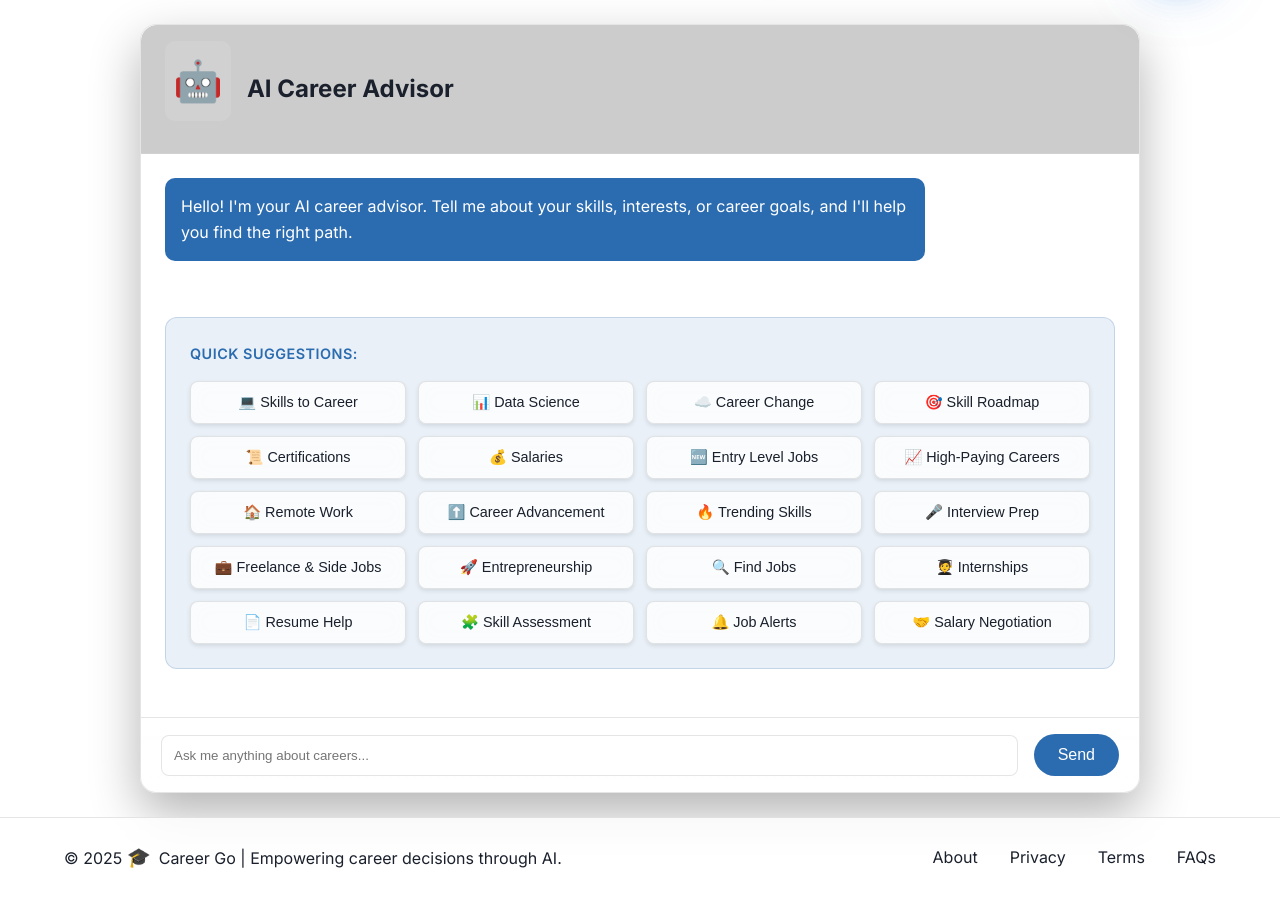
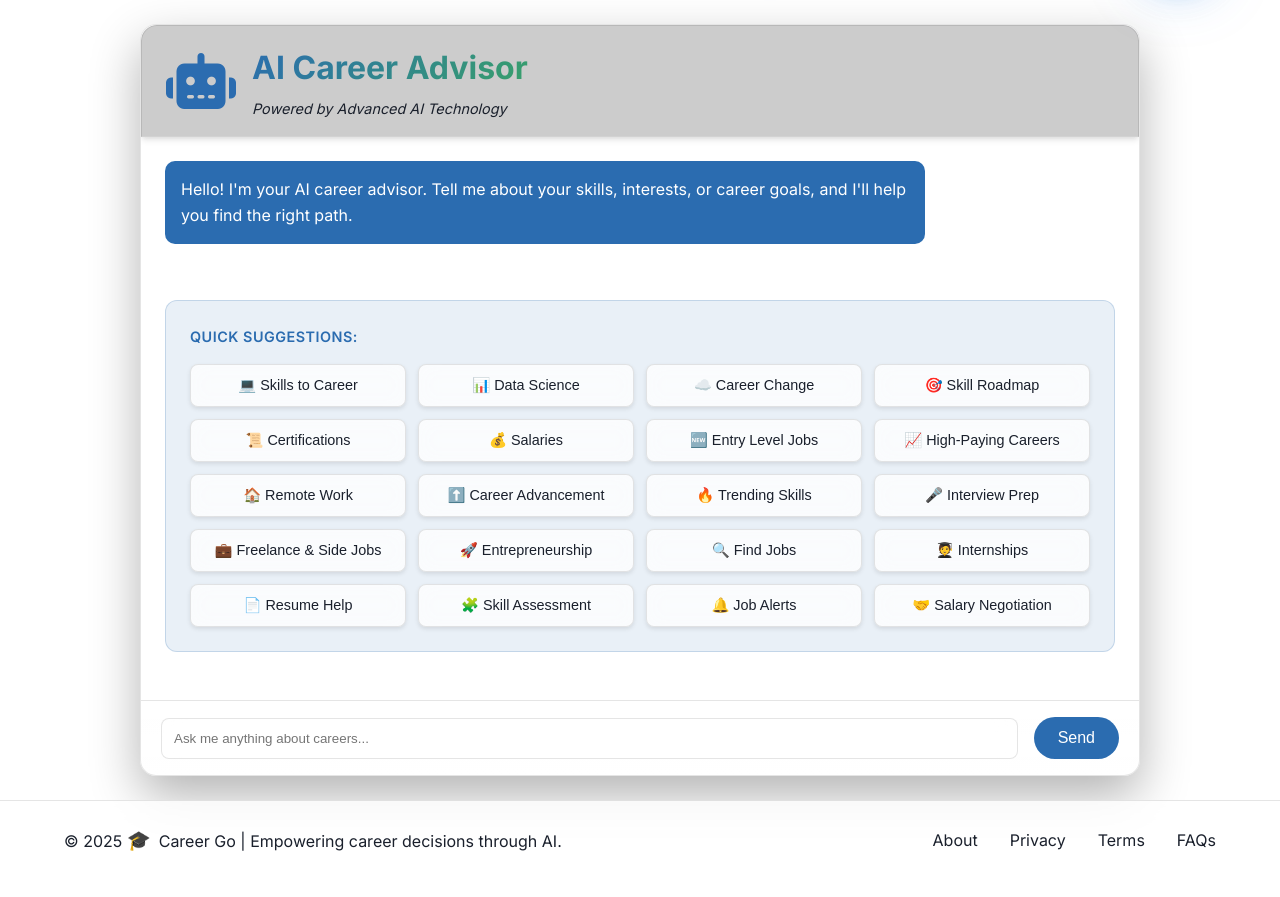
Before and after one commit to KGFCH2/Career_Go, a Flask app: page /chat in a window 1280 px wide. Shown: the part 93-990 px from the top of the page. After the commit the page ends 944 px from the top, so only its background shows below. Run offline with Flask 3, Linux system fonts and the light colour scheme; the visitor is signed in with stand-in values (Sample User, id 1); some libraries are stand-ins or nearby versions.

Commit message:
feat(ui): add Font Awesome icons, improve AI Career Advisor header, add section icon glow effects

```diff
--- a/static/css/styles.css
+++ b/static/css/styles.css
@@ -298,15 +298,18 @@ header {
     transition: all 0.3s ease;
 }
 
-/* Emoji hover glow effects */
+/* Emoji hover glow effects (nav only) */
 @keyframes emojiGlowPulse {
-    0%, 100% {
+
+    0%,
+    100% {
         text-shadow:
             0 0 6px rgba(74, 144, 226, 0.6),
             0 0 12px rgba(74, 144, 226, 0.4),
             0 0 18px rgba(74, 144, 226, 0.2);
         filter: drop-shadow(0 0 4px rgba(74, 144, 226, 0.4));
     }
+
     50% {
         text-shadow:
             0 0 10px rgba(56, 178, 172, 0.8),
@@ -337,23 +340,97 @@ header {
     animation: emojiGlowPulse 1.4s ease-in-out infinite;
 }
 
-/* Error page hover effects */
-.error-container:hover {
-    transform: translateY(-5px) scale(1.01);
-    box-shadow: 0 20px 40px rgba(0, 0, 0, 0.2);
-    transition: all 0.3s ease;
-}
-
-.error-container:hover h1 {
+/* Section icons and emoji glow effects */
+@keyframes sectionIconGlow {
+    0%, 100% {
+        text-shadow:
+            0 0 10px rgba(74, 144, 226, 0.8),
+            0 0 20px rgba(74, 144, 226, 0.5),
+            0 0 30px rgba(74, 144, 226, 0.3);
+        filter: drop-shadow(0 0 8px rgba(74, 144, 226, 0.6));
+    }
+    50% {
+        text-shadow:
+            0 0 15px rgba(56, 178, 172, 1),
+            0 0 30px rgba(56, 178, 172, 0.8),
+            0 0 45px rgba(56, 178, 172, 0.5);
+        filter: drop-shadow(0 0 12px rgba(56, 178, 172, 0.8));
+    }
+}
+
+@keyframes iconBounce {
+    0%, 100% { transform: translateY(0) scale(1); }
+    50% { transform: translateY(-5px) scale(1.1); }
+}
+
+.section-icon,
+.feature-icon,
+.hero-icon,
+.section-icon-fa {
+    display: inline-block;
+    font-size: 2.5rem;
+    transition: all 0.3s cubic-bezier(0.68, -0.55, 0.265, 1.55);
+    cursor: pointer;
+}
+
+.section-icon:hover,
+.feature-icon:hover,
+.hero-icon:hover,
+.section-icon-fa:hover {
+    animation: sectionIconGlow 1.5s ease-in-out infinite, iconBounce 0.6s ease-in-out;
+    transform: scale(1.2) rotate(10deg);
+}
+
+/* Font Awesome specific styling */
+.section-icon-fa {
+    color: var(--primary-color);
+    font-size: 3rem;
+}
+
+[data-theme="dark"] .section-icon-fa {
     color: var(--secondary-color);
-    text-shadow: 0 0 15px rgba(43, 108, 176, 0.5);
-    transition: all 0.3s ease;
-}
-
-/* About, Privacy, Terms, Contact pages hover effects */
-.section-icon:hover {
-    transform: scale(1.1) rotate(10deg);
-    transition: all 0.3s ease;
+}
+
+/* AI Advisor header specific */
+.ai-advisor-header {
+    display: flex;
+    align-items: center;
+    gap: 1.5rem;
+    margin-bottom: 2rem;
+    padding: 1.5rem;
+    background: var(--glass-bg);
+    border-radius: 16px;
+    border: 1px solid var(--glass-border);
+    box-shadow: var(--shadow);
+}
+
+.ai-advisor-header .section-icon-fa {
+    font-size: 3.5rem;
+    color: var(--primary-color);
+}
+
+.ai-advisor-header .header-text h1 {
+    margin: 0;
+    font-size: 2rem;
+    background: linear-gradient(135deg, var(--primary-color), var(--secondary-color));
+    -webkit-background-clip: text;
+    -webkit-text-fill-color: transparent;
+    background-clip: text;
+}
+
+.ai-advisor-header .header-subtitle {
+    margin: 0.25rem 0 0 0;
+    font-size: 0.9rem;
+    color: var(--text-muted);
+    font-style: italic;
+}
+
+/* Dark mode section icon glow */
+[data-theme="dark"] .section-icon:hover,
+[data-theme="dark"] .feature-icon:hover,
+[data-theme="dark"] .hero-icon:hover,
+[data-theme="dark"] .section-icon-fa:hover {
+    animation: sectionIconGlow 1.2s ease-in-out infinite, iconBounce 0.6s ease-in-out;
 }
 
 .hero-icon:hover {
--- a/templates/base.html
+++ b/templates/base.html
@@ -11,6 +11,7 @@
     <link rel="preconnect" href="https://fonts.googleapis.com">
     <link rel="preconnect" href="https://fonts.gstatic.com" crossorigin>
     <link href="https://fonts.googleapis.com/css2?family=Inter:wght@300;400;500;600;700&display=swap" rel="stylesheet">
+    <link rel="stylesheet" href="https://cdnjs.cloudflare.com/ajax/libs/font-awesome/6.5.1/css/all.min.css" integrity="sha512-DTOQO9RWCH3ppGqcWaEA1BIZOC6xxalwEsw9c2QQeAIftl+Vegovlnee1c9QX4TctnWMn13TZye+giMm8e2LwA==" crossorigin="anonymous" referrerpolicy="no-referrer" />
     <link rel="icon" type="image/svg+xml+png" href="https://cdn-icons-png.flaticon.com/128/12112/12112575.png">
     <link rel="stylesheet" href="{{ url_for('static', filename='css/styles.css') }}">
     <script src="{{ url_for('static', filename='js/theme.js') }}" defer></script>
@@ -24,7 +25,8 @@
                 <a href="/" class="logo"><span class="logo-emoji">🎓</span> <span class="logo-text">Career Go</span></a>
                 <ul class="nav-links">
                     <li><a href="/" class="nav-link" data-page="home"><span class="emoji">🏠</span> Home</a></li>
-                    <li><a href="/dashboard" class="nav-link" data-page="dashboard"><span class="emoji">📊</span> Dashboard</a></li>
+                    <li><a href="/dashboard" class="nav-link" data-page="dashboard"><span class="emoji">📊</span>
+                            Dashboard</a></li>
                     <li><a href="/chat" class="nav-link" data-page="chat"><span class="emoji">💬</span> Chat</a></li>
                     {% if session.user_id %}
                     <li class="nav-profile">
@@ -34,7 +36,8 @@
                     </li>
                     {% else %}
                     <li><a href="/login" class="nav-link" data-page="login"><span class="emoji">🔑</span> Login</a></li>
-                    <li><a href="/signup" class="nav-link" data-page="signup"><span class="emoji">✍️</span> Signup</a></li>
+                    <li><a href="/signup" class="nav-link" data-page="signup"><span class="emoji">✍️</span> Signup</a>
+                    </li>
                     {% endif %}
                 </ul>
                 <button id="theme-toggle" aria-label="Toggle between light and dark theme" class="theme-btn-crazy">
--- a/templates/chat.html
+++ b/templates/chat.html
@@ -6,9 +6,12 @@
 <section class="chat-section">
     <div class="chat-container">
         {% if session.user_id %}
-        <div class="section-header">
-            <span class="section-icon">🤖</span>
-            <h1>AI Career Advisor</h1>
+        <div class="section-header ai-advisor-header">
+            <i class="fas fa-robot section-icon-fa"></i>
+            <div class="header-text">
+                <h1>AI Career Advisor</h1>
+                <p class="header-subtitle">Powered by Advanced AI Technology</p>
+            </div>
         </div>
 
         <div id="chat-messages" class="chat-messages">
```
